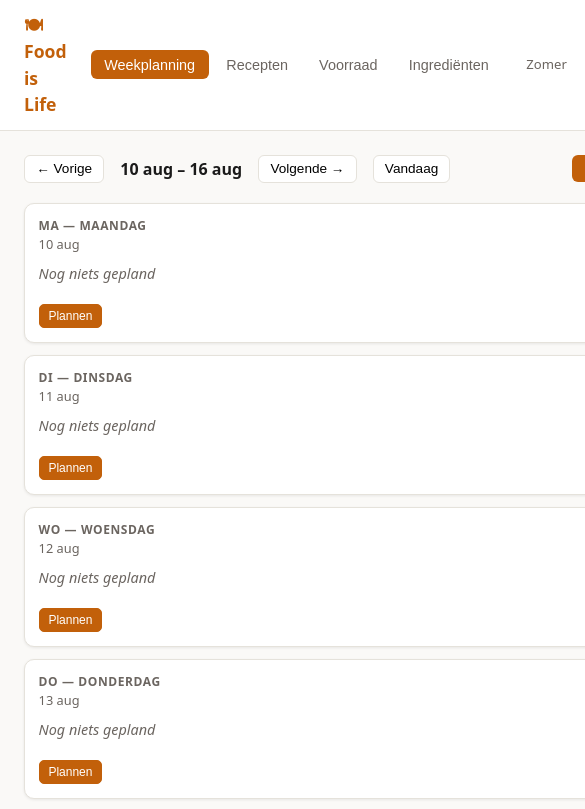
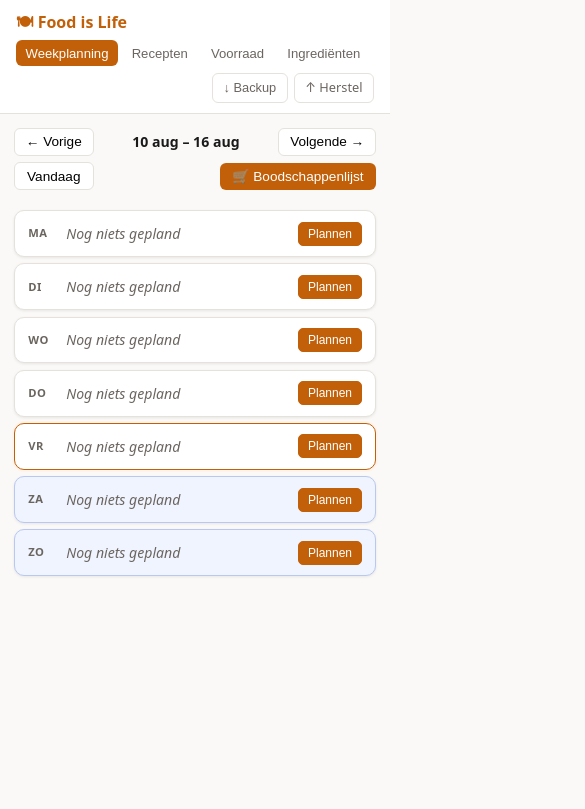
Before and after one commit to Grett076/food-is-life, a React (Vite) app: page / in a window 390 px wide. Shown: the top 809 px of the page, 585 px wide, since content can reach past the window. Built offline with nearby package versions, Linux system fonts and the light colour scheme.

Commit message:
Mobiel: compact dagkaarten, bottom sheet modals, scrollbare filters, responsive header

```diff
--- a/src/App.tsx
+++ b/src/App.tsx
@@ -44,10 +44,10 @@ export default function App() {
             Ingrediënten
           </button>
         </nav>
-        <span className="text-muted" style={{ marginLeft: 'auto' }}>
+        <span className="text-muted header-season" style={{ marginLeft: 'auto' }}>
           {currentSeasonLabel(month)}
         </span>
-        <div style={{ display: 'flex', gap: '.4rem' }}>
+        <div className="header-actions" style={{ display: 'flex', gap: '.4rem' }}>
           <button onClick={exportData} style={headerBtn} title="Exporteer alle data als JSON">
             ↓ Backup
           </button>
--- a/src/app.css
+++ b/src/app.css
@@ -363,3 +363,85 @@ main { padding: 1.5rem; max-width: 1100px; margin: 0 auto; width: 100%; }
 .gap-sm { gap: .5rem; }
 .mt-sm { margin-top: .5rem; }
 .text-muted { color: var(--text-muted); font-size: .82rem; }
+
+/* ─── Responsive ────────────────────────────────────────────────────────── */
+@media (max-width: 640px) {
+
+  /* Header */
+  header {
+    flex-wrap: wrap;
+    padding: .6rem 1rem;
+    gap: .4rem .75rem;
+  }
+  header h1 { font-size: 1rem; }
+  nav button { padding: .35rem .6rem; font-size: .82rem; }
+  .header-season { display: none; } /* verberg seizoenlabel op mobiel */
+  .header-actions { margin-left: auto; }
+
+  /* Main */
+  main { padding: .85rem; }
+
+  /* Week nav */
+  .week-nav {
+    display: grid;
+    grid-template-columns: auto 1fr auto;
+    grid-template-rows: auto auto;
+    gap: .4rem;
+    align-items: center;
+  }
+  .week-nav h2 { text-align: center; font-size: .88rem; }
+  .week-nav .nav-today { grid-column: 1; grid-row: 2; }
+  .week-nav .nav-shopping { grid-column: 2 / 4; grid-row: 2; justify-self: end; }
+
+  /* Dag kaarten — compact horizontal op mobiel */
+  .week-grid { gap: .4rem; }
+  .day-card {
+    flex-direction: row;
+    align-items: center;
+    min-height: unset;
+    padding: .65rem .85rem;
+    gap: .75rem;
+  }
+  .day-card .day-date { display: none; }
+  .day-card .day-meta { display: none; }
+  .day-card .day-season { display: none; }
+  .day-label {
+    font-size: .7rem;
+    min-width: 26px;
+    line-height: 1.3;
+  }
+  .day-label-full { display: none; } /* verberg lange naam */
+  .day-meal { font-size: .88rem; }
+  .day-actions .btn-secondary { display: none; } /* verberg ✕ op mobiel */
+
+  /* Modals — bottom sheet op mobiel */
+  .modal-backdrop {
+    padding: 0;
+    align-items: flex-end;
+  }
+  .modal {
+    border-radius: var(--radius) var(--radius) 0 0;
+    max-width: 100%;
+    max-height: 92vh;
+  }
+
+  /* Library filters — scrollbaar */
+  .library-controls {
+    flex-wrap: nowrap;
+    overflow-x: auto;
+    -webkit-overflow-scrolling: touch;
+    padding-bottom: .25rem;
+    gap: .4rem;
+  }
+  .library-controls input[type="search"] {
+    min-width: 130px;
+    flex-shrink: 0;
+  }
+  .filter-btn { white-space: nowrap; flex-shrink: 0; }
+
+  /* Recipe grid — 1 kolom onder 480px */
+  .recipe-grid { grid-template-columns: 1fr; }
+
+  /* Recept form grid aanpassingen */
+  .recipe-form-times { grid-template-columns: 1fr 1fr !important; }
+}
--- a/src/components/WeekPlanner.tsx
+++ b/src/components/WeekPlanner.tsx
@@ -59,10 +59,11 @@ export function WeekPlanner({ week, weekStart, recipes, ingredients, history, mo
         <button onClick={() => onNavigate(-1)}>← Vorige</button>
         <h2>{isoToDisplay(weekStart.toISOString().slice(0, 10))} – {weekEndStr}</h2>
         <button onClick={() => onNavigate(1)}>Volgende →</button>
-        <button onClick={() => onNavigate(0)}>Vandaag</button>
+        <button className="nav-today" onClick={() => onNavigate(0)}>Vandaag</button>
         <button
+          className="nav-shopping"
           onClick={() => setShowShopping(true)}
-          style={{ marginLeft: 'auto', padding: '.35rem .8rem', background: 'var(--accent)', color: 'white', border: 'none', borderRadius: 6, cursor: 'pointer', fontSize: '.85rem' }}
+          style={{ padding: '.35rem .8rem', background: 'var(--accent)', color: 'white', border: 'none', borderRadius: 6, cursor: 'pointer', fontSize: '.85rem' }}
         >
           🛒 Boodschappenlijst
         </button>
@@ -101,7 +102,10 @@ export function WeekPlanner({ week, weekStart, recipes, ingredients, history, mo
               className={`day-card${isWeekend ? ' weekend' : ''}${isToday ? ' today' : ''}`}
             >
               <div>
-                <div className="day-label">{DAY_NL[i]} — {DAY_FULL[i]}</div>
+                <div className="day-label">
+                  <span>{DAY_NL[i]}</span>
+                  <span className="day-label-full"> — {DAY_FULL[i]}</span>
+                </div>
                 <div className="day-date">{isoToDisplay(day.date)}</div>
               </div>
 
@@ -115,7 +119,7 @@ export function WeekPlanner({ week, weekStart, recipes, ingredients, history, mo
                     {recipe.totalTimeMinutes !== recipe.activePrepMinutes &&
                       ` / ${formatMinutes(recipe.totalTimeMinutes)} totaal`}
                   </div>
-                  {fit && <span className={`season-badge ${fit}`}>{SEASON_FIT_LABEL[fit]}</span>}
+                  {fit && <span className={`season-badge day-season ${fit}`}>{SEASON_FIT_LABEL[fit]}</span>}
                 </>
               ) : day.note ? (
                 <div className="day-meal">{day.note}</div>
@@ -128,7 +132,7 @@ export function WeekPlanner({ week, weekStart, recipes, ingredients, history, mo
                   {recipe || day.note ? 'Wijzigen' : 'Plannen'}
                 </button>
                 {(recipe || day.note) && (
-                  <button onClick={() => onAssign(day.date, null, undefined)}>✕</button>
+                  <button className="btn-secondary" onClick={() => onAssign(day.date, null, undefined)}>✕</button>
                 )}
               </div>
             </div>
```
